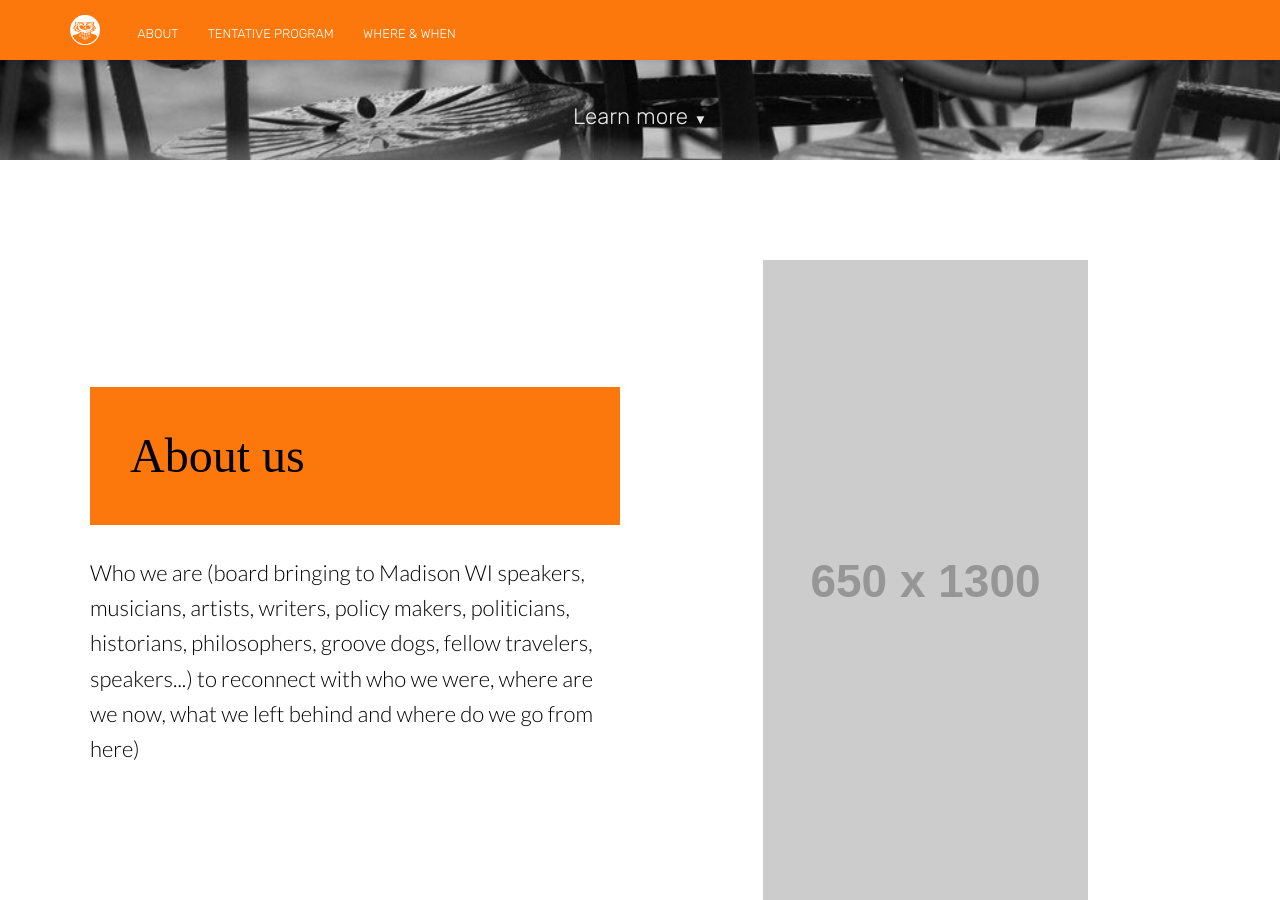
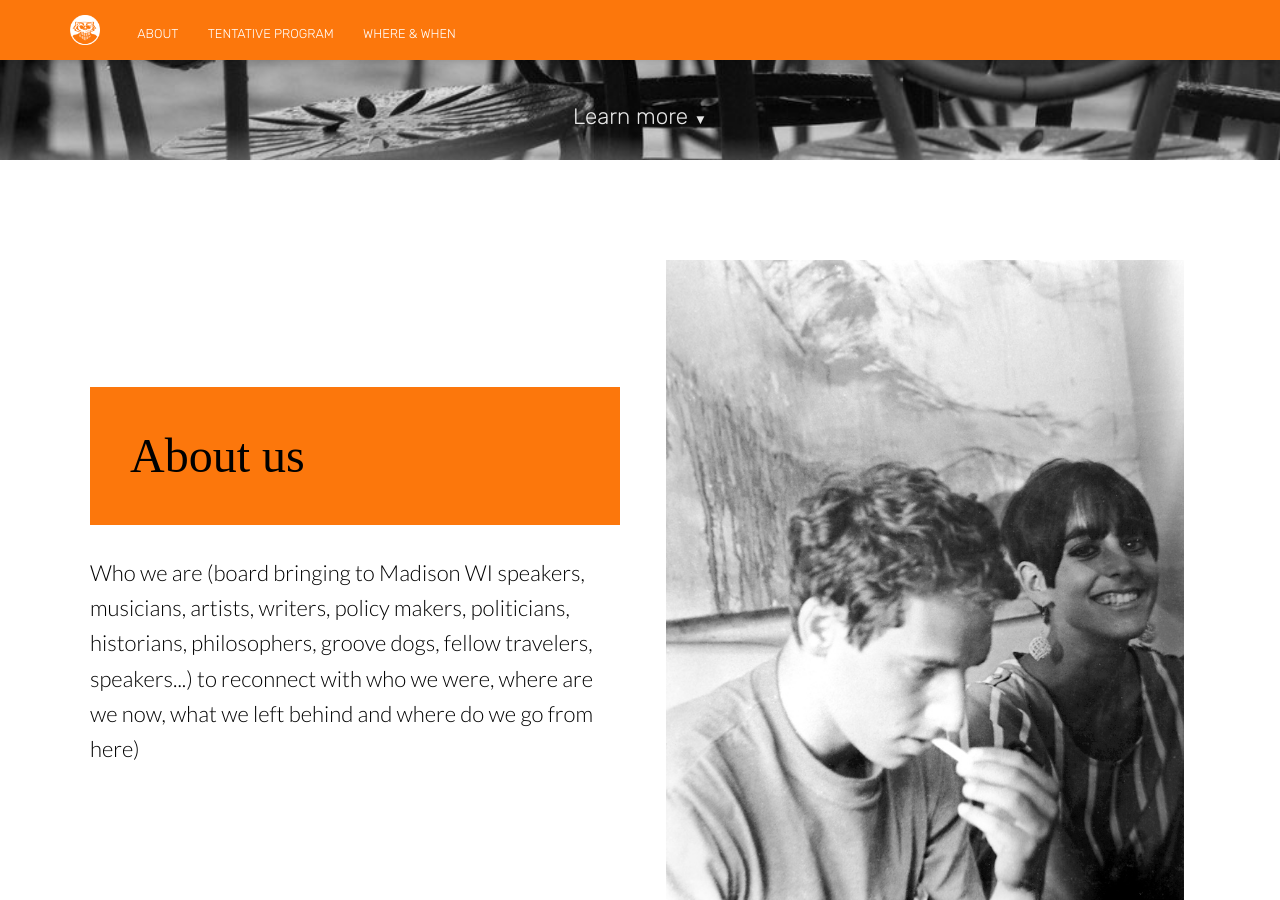
Before and after one commit to fourthirty-two/the-madison-reunion, a Jekyll site: the page built from index.html, in a window 1280 px wide and 900 px high, scrolled down 740 px. Built offline with Jekyll 4.4.1, drawn with Linux system fonts in a browser that asks for light colours; nearby versions of some CDN libraries; some web fonts are replaced.

Commit message:
resized images for landing page

```diff
--- a/_sass/landing-page.scss
+++ b/_sass/landing-page.scss
@@ -83,3 +83,10 @@
   font-family: $headline;
   background: $orange;
 }
+#plan {
+  background: $orange;
+
+  h2 {
+    color: #fff;
+  }
+}
--- a/index.html
+++ b/index.html
@@ -25,7 +25,7 @@ bottom_image: /images/science-hall.jpg
 				<p class="editable">Who we are (board bringing to Madison WI speakers, musicians, artists, writers, policy makers, politicians, historians, philosophers, groove dogs, fellow travelers, speakers...) to reconnect with who we were, where are we now, what we left behind and where do we go from here)</p>
 			</div>
 			<div class="image">
-				<img class="editable" src="http://placehold.it/650x1300" alt="Screenshot" />
+				<img class="editable" src="/images/1967.jpeg" alt="Screenshot" />
 			</div>
 		</div>
 	</section>
@@ -37,7 +37,7 @@ bottom_image: /images/science-hall.jpg
 				<p class="editable">What's gonna happen.</p>
 			</div>
 			<div class="image">
-				<img class="editable" src="http://placehold.it/650x1300" alt="Screenshot" />
+				<img class="editable" src="/images/trails.jpg" alt="Screenshot" />
 			</div>
 		</div>
 	</section>
@@ -50,7 +50,7 @@ bottom_image: /images/science-hall.jpg
         When we are (June 14, 15, 16, 2018)</p>
 			</div>
 			<div class="image">
-				<img class="editable" src="http://placehold.it/650x1300" alt="Screenshot" />
+				<img class="editable" src="/images/old-bucky-costume.jpg" alt="Screenshot" />
 			</div>
 		</div>
 	</section>
```
Also changed, not shown: images/evjue-captimes.jpeg, images/old-bucky-costume.jpg (added), images/trails.jpg (added).
